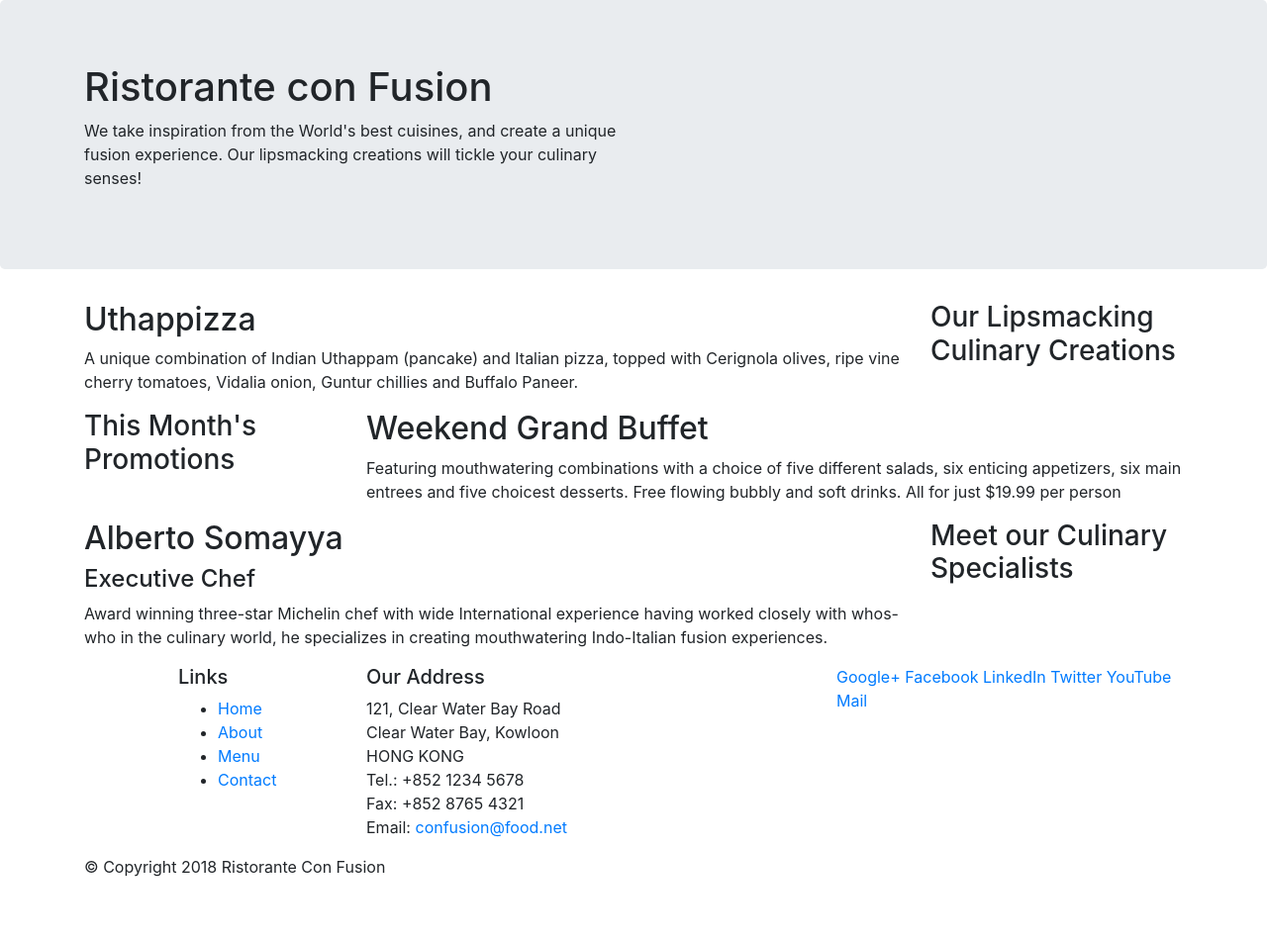
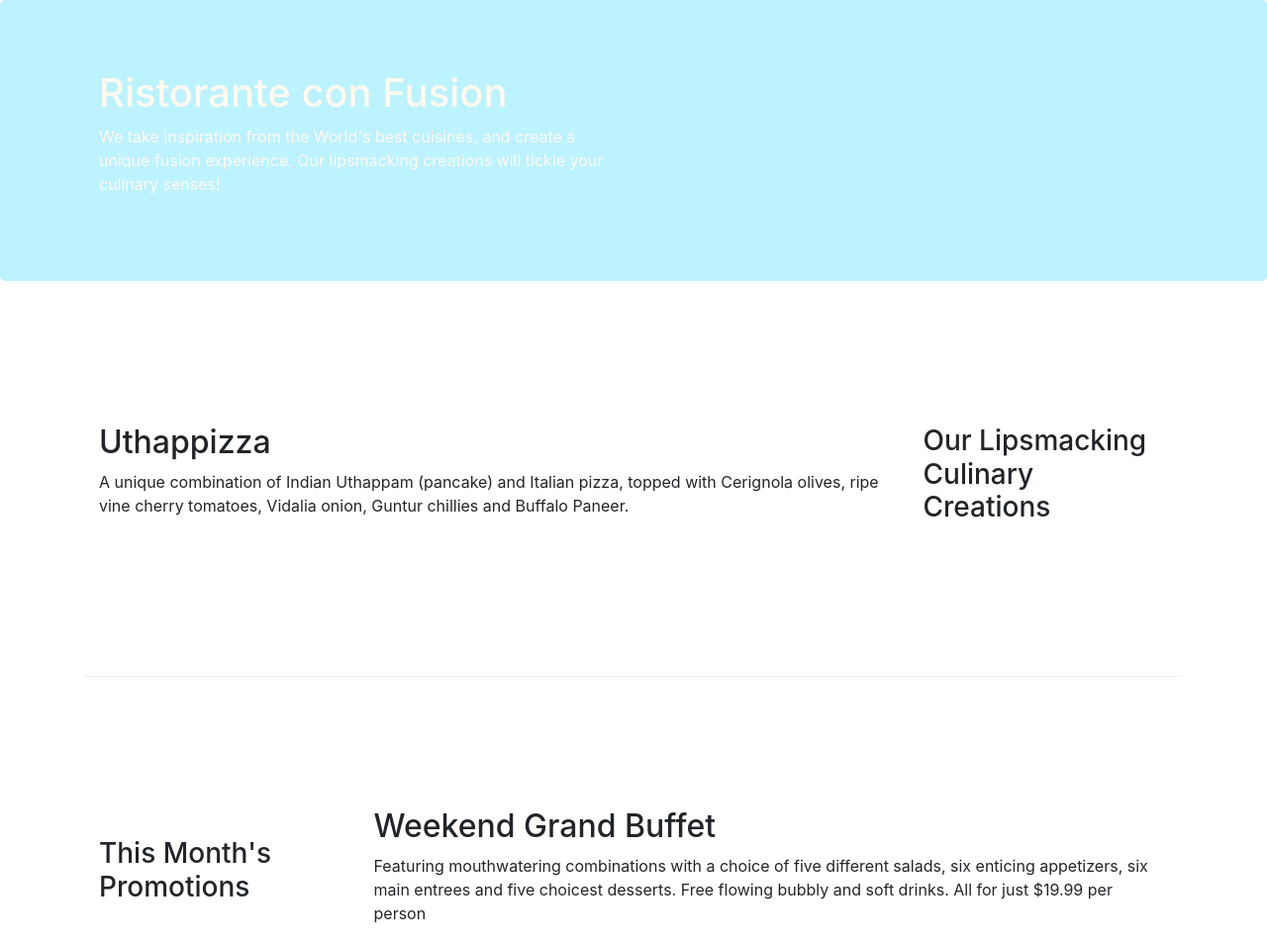
Before and after one commit to Ravgupta20/cousera_bootstrap1, a website: page index.html in a window 1280 px wide. Shown: the top 954 px of the page at 99% size. Before the commit the page ends 904 px from the top, so only its background shows below. Drawn offline with nearby package versions, Linux system fonts and the light colour scheme.

Commit message:
Added color and styling.

```diff
--- /dev/null
+++ b/css/styles.css
@@ -0,0 +1,30 @@
+.row-header {
+	margin: 0px auto;
+	padding: 0px auto;
+}
+
+.row-content {
+	margin: 0px auto;
+	padding: 50px 0px 50px 0px;
+	border-bottom: 1px ridge;
+	min-height: 400px;
+}
+
+.footer {
+	background-color: #ffc587;
+	margin: 0px auto;
+	padding: 20px 0px 20px 0px;
+}
+
+.jumbotron {
+	padding: 70px 30px 70px 30px;
+	margin: 0px auto;
+	background-color: #bdf2ff;
+	color: floralwhite;
+}
+
+.address {
+	font-size: 80%;
+	margin: 0px;
+	color: #0f0f0f;
+}
--- a/index.html
+++ b/index.html
@@ -10,13 +10,14 @@
 
     <!-- Bootstrap CSS -->
     <link rel="stylesheet" href="node_modules/bootstrap/dist/css/bootstrap.min.css">
+    <link rel="stylesheet" type="text/css" href="css/styles.css">
 </head>
 
 <body>
 
     <header class="jumbotron">
         <div class="container">
-            <div class="row">
+            <div class="row row-header">
                 <div class="col-12 col-sm-6">
                     <h1>Ristorante con Fusion</h1>
                     <p>We take inspiration from the World's best cuisines, and create a unique fusion experience. Our lipsmacking creations will tickle your culinary senses!</p>
@@ -28,7 +29,7 @@
     </header>
 
     <div class="container">
-        <div class="row">
+        <div class="row row-content align-items-center">
             <div class="col-12 col-sm-4 order-sm-last col-md-3">
                 <h3>Our Lipsmacking Culinary Creations</h3>
             </div>
@@ -39,7 +40,7 @@
         </div>
 
 
-        <div class="row">
+        <div class="row row-content align-items-center">
             <div class="col-12 col-sm-4 col-md-3">
                 <h3>This Month's Promotions</h3>
             </div>
@@ -49,7 +50,7 @@
             </div>
         </div>
 
-        <div class="row">
+        <div class="row row-content align-items-center">
             <div class="col-12 order-sm-last col-sm-4 col-md-3">
                 <h3>Meet our Culinary Specialists</h3>
             </div>
@@ -61,12 +62,12 @@
         </div>
     </div>
 
-    <footer>
+    <footer class="footer">
         <div class="container">
             <div class="row">
                 <div class="col-4 offset-1 col-sm-2">
                     <h5>Links</h5>
-                    <ul>
+                    <ul class="list-unstyled">
                         <li><a href="#">Home</a></li>
                         <li><a href="#">About</a></li>
                         <li><a href="#">Menu</a></li>
@@ -84,8 +85,8 @@
 		              Email: <a href="mailto:confusion@food.net">confusion@food.net</a>
 		           </address>
                 </div>
-                <div  class="col-12 col-sm-4">
-                    <div>
+                <div  class="col-12 col-sm-4 align-self-center">
+                    <div class="text-center">
                         <a href="http://google.com/+">Google+</a>
                         <a href="http://www.facebook.com/profile.php?id=">Facebook</a>
                         <a href="http://www.linkedin.com/in/">LinkedIn</a>
@@ -95,7 +96,7 @@
                     </div>
                 </div>
            </div>
-           <div class="row">
+           <div class="row justify-content-center">
                 <div  class="col-auto">
                     <p>© Copyright 2018 Ristorante Con Fusion</p>
                 </div>
```
